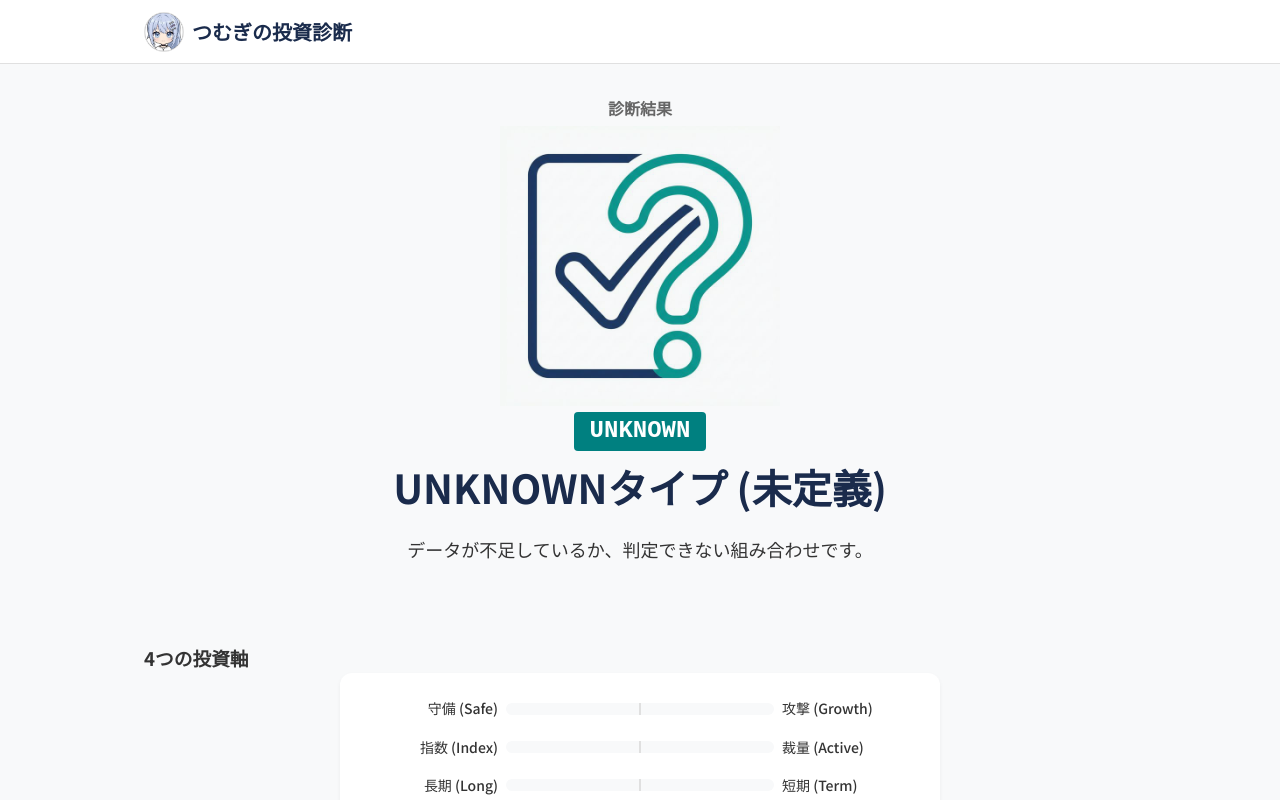
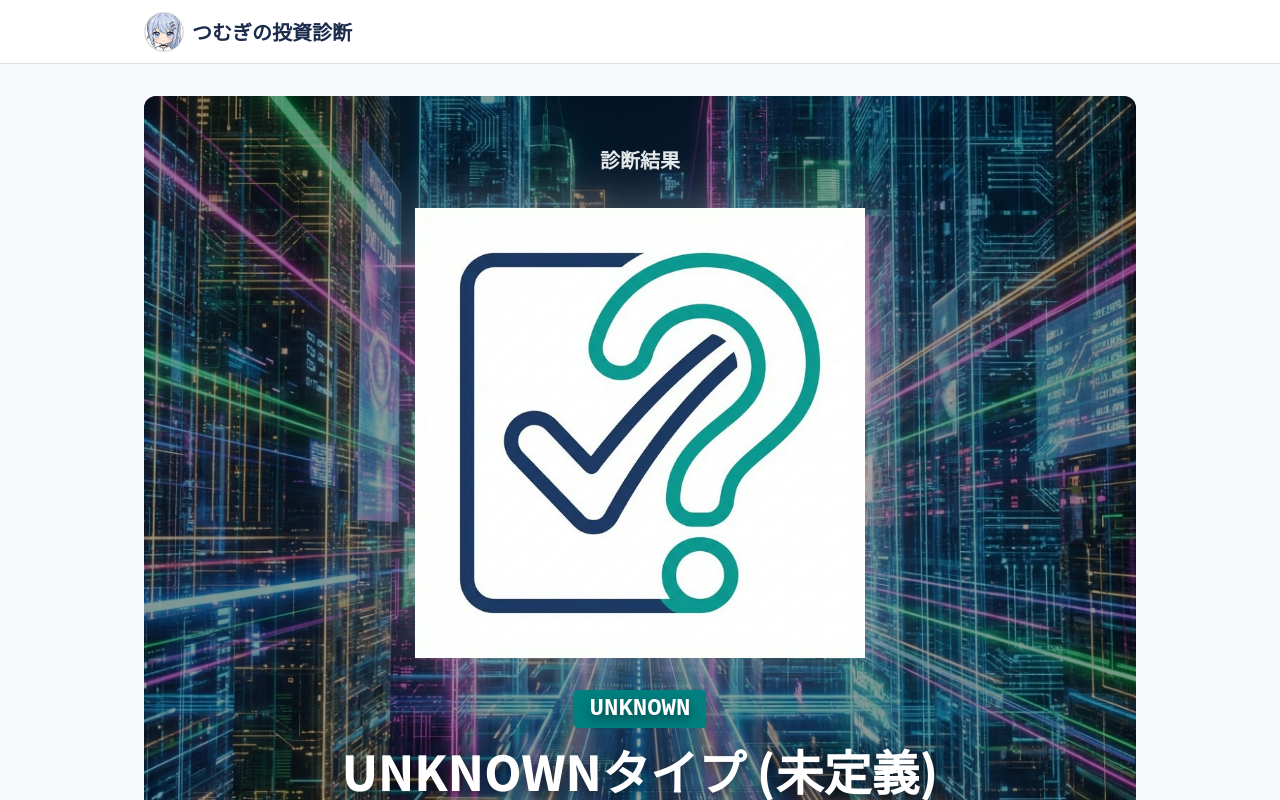
Before and after one commit to waniwanipanich463/toushi-shindan, a Next.js app: page /result in a window 1280 px wide. Shown: the top 800 px of the page. Built offline with nearby package versions, Linux system fonts and the light colour scheme; no server answers.

Commit message:
style: add cyber background and enlarge character illustration on result page

```diff
--- a/src/app/result/ResultClient.tsx
+++ b/src/app/result/ResultClient.tsx
@@ -58,8 +58,8 @@ function ResultContent() {
                         <Image
                             src={content.characterImage}
                             alt={`${content.name}のキャラクター`}
-                            width={280}
-                            height={280}
+                            width={450}
+                            height={450}
                             priority
                             className={styles.characterImage}
                         />
--- a/src/app/result/page.module.css
+++ b/src/app/result/page.module.css
@@ -8,23 +8,49 @@
 .header {
     text-align: center;
     margin-bottom: var(--spacing-3xl);
+    padding: var(--spacing-2xl) var(--spacing-md);
+    background-image: url('/images/bg/cyber_hero.jpg');
+    background-size: cover;
+    background-position: center;
+    border-radius: var(--radius-lg);
+    position: relative;
+    overflow: hidden;
+    color: white;
+}
+
+.header::before {
+    content: "";
+    position: absolute;
+    top: 0;
+    left: 0;
+    right: 0;
+    bottom: 0;
+    background: rgba(0, 0, 0, 0.4);
+    z-index: 0;
+}
+
+.header>* {
+    position: relative;
+    z-index: 1;
 }
 
 .titlePrefix {
-    font-size: 1rem;
-    color: var(--color-text-light);
-    margin-bottom: var(--spacing-xs);
+    font-size: 1.25rem;
+    color: rgba(255, 255, 255, 0.9);
+    margin-bottom: var(--spacing-sm);
+    font-weight: 700;
 }
 
 .typeTitle {
-    font-size: 2.5rem;
-    font-weight: 700;
-    color: var(--color-primary);
+    font-size: 3rem;
+    font-weight: 800;
+    color: white;
     margin-bottom: var(--spacing-md);
     display: flex;
     flex-direction: column;
     align-items: center;
     gap: var(--spacing-xs);
+    text-shadow: 0 4px 12px rgba(0, 0, 0, 0.5);
 }
 
 .typeCode {
@@ -37,13 +63,23 @@
 }
 
 .description {
-    font-size: 1.125rem;
-    max-width: 600px;
+    font-size: 1.25rem;
+    max-width: 700px;
     margin: 0 auto;
+    color: rgba(255, 255, 255, 0.95);
+    line-height: 1.6;
 }
 
 .characterImage {
-    mix-blend-mode: multiply;
+    mix-blend-mode: normal;
+    filter: drop-shadow(0 0 30px rgba(255, 255, 255, 0.3));
+}
+
+.characterImageWrapper {
+    margin: var(--spacing-xl) auto;
+    display: flex;
+    justify-content: center;
+    align-items: center;
 }
 
 .chartSection {
```
Also changed, not shown: public/images/bg/cyber_hero.jpg (added).
